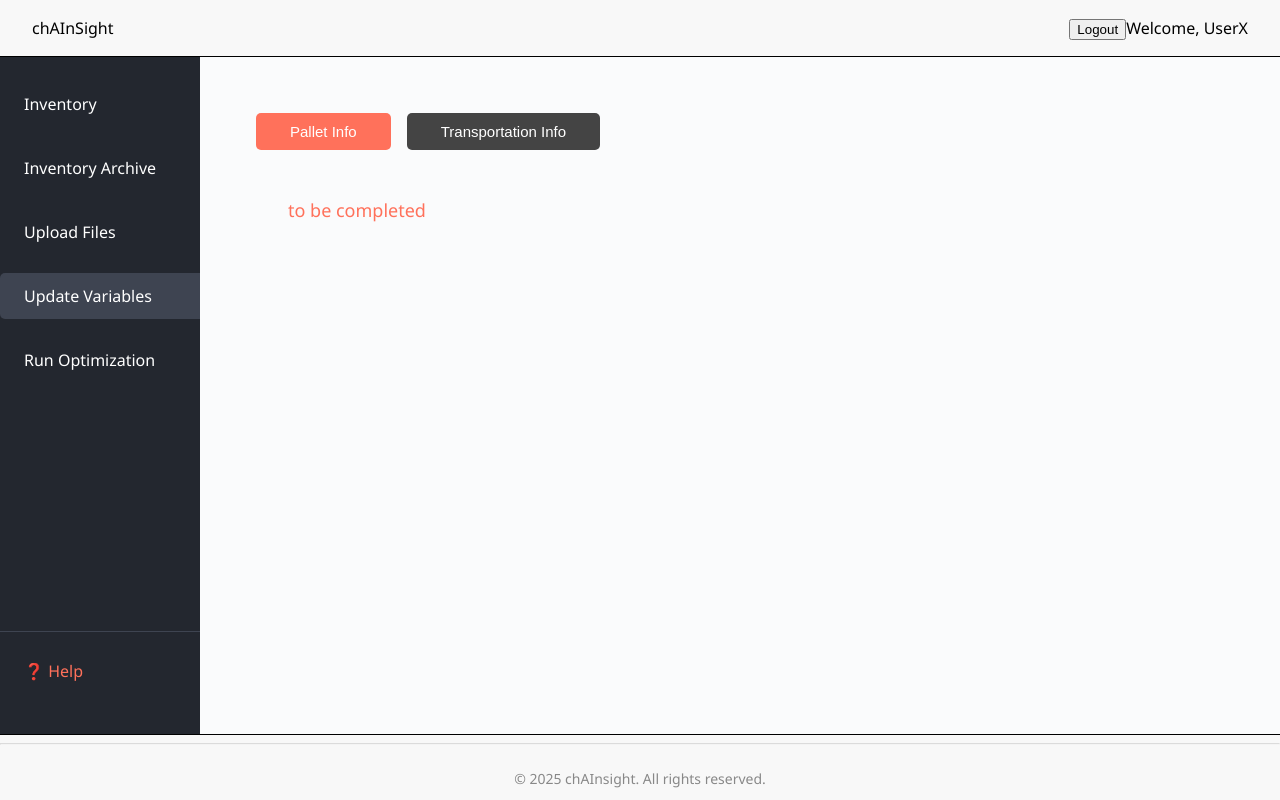
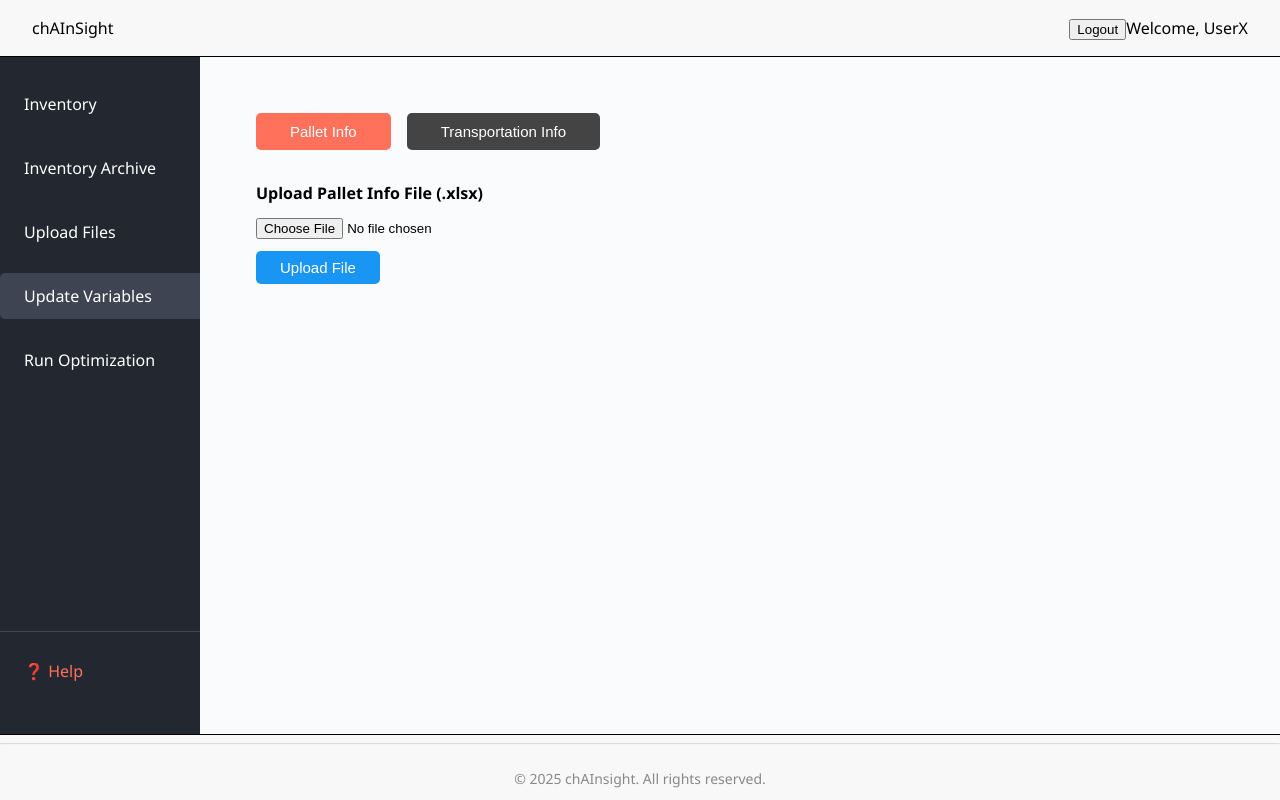
Before and after one commit to ilyasmert/chainsight, a React (Create React App) app in the folder chainsight_frontend/: page /variables in a window 1280 px wide. Built offline with nearby package versions, Linux system fonts and the light colour scheme.

Commit message:
update pallet info implemented

```diff
--- a/chainsight_frontend/src/pages/UpdateVariablesPage.js
+++ b/chainsight_frontend/src/pages/UpdateVariablesPage.js
@@ -1,11 +1,20 @@
 import React, { useState } from 'react';
+import axios from 'axios';
 
-// Simple SVGs for visuals
 const truckSVG = (
-  <svg height="24" viewBox="0 0 24 24" style={{ marginRight: 8 }}><rect x="2" y="9" width="13" height="6" fill="#aaa"/><rect x="15" y="11" width="5" height="4" fill="#d63"/><circle cx="6" cy="17" r="2" fill="#333"/><circle cx="17" cy="17" r="2" fill="#333"/></svg>
+  <svg height="24" viewBox="0 0 24 24" style={{ marginRight: 8 }}>
+    <rect x="2" y="9" width="13" height="6" fill="#aaa" />
+    <rect x="15" y="11" width="5" height="4" fill="#d63" />
+    <circle cx="6" cy="17" r="2" fill="#333" />
+    <circle cx="17" cy="17" r="2" fill="#333" />
+  </svg>
 );
 const containerSVG = (
-  <svg height="24" viewBox="0 0 24 24" style={{ marginRight: 8 }}><rect x="4" y="10" width="16" height="6" fill="#1996f3"/><rect x="2" y="11" width="2" height="4" fill="#888"/><rect x="20" y="11" width="2" height="4" fill="#888"/></svg>
+  <svg height="24" viewBox="0 0 24 24" style={{ marginRight: 8 }}>
+    <rect x="4" y="10" width="16" height="6" fill="#1996f3" />
+    <rect x="2" y="11" width="2" height="4" fill="#888" />
+    <rect x="20" y="11" width="2" height="4" fill="#888" />
+  </svg>
 );
 
 const defaultRows = [
@@ -17,6 +26,8 @@ const UpdateVariablesPage = () => {
   const [activeTab, setActiveTab] = useState("pallet");
   const [rows, setRows] = useState(defaultRows);
   const [saved, setSaved] = useState(false);
+  const [file, setFile] = useState(null);
+  const [uploadStatus, setUploadStatus] = useState('');
 
   const handleInputChange = (index, field, value) => {
     const updated = [...rows];
@@ -27,9 +38,21 @@ const UpdateVariablesPage = () => {
 
   const handleSave = () => {
     setSaved(true);
-    // In real use, call an API to persist data here
-    // For demo: print to console
     console.log("Saved transportation info:", rows);
+  };
+
+  const handleFileUpload = async () => {
+    if (!file) return;
+
+    const formData = new FormData();
+    formData.append('file', file);
+
+    try {
+      await axios.post('http://localhost:8000/api/update_pallet_info/', formData);
+      setUploadStatus("✅ Upload successful!");
+    } catch (error) {
+      setUploadStatus("❌ Upload failed!");
+    }
   };
 
   return (
@@ -64,14 +87,39 @@ const UpdateVariablesPage = () => {
         >Transportation Info</button>
       </div>
 
-      {/* Tab Content */}
-      <div>
+      {/* Pallet Info Content */}
       {activeTab === "pallet" && (
-          <div style={{ fontSize: 18, fontWeight: 500, color: "#ff715b", padding: 32 }}>
-            to be completed
+        <div style={{ marginTop: 32 }}>
+          <h3 style={{ fontSize: 16, fontWeight: 600, marginBottom: 12 }}>Upload Pallet Info File (.xlsx)</h3>
+          <input
+            type="file"
+            accept=".xlsx"
+            onChange={(e) => setFile(e.target.files[0])}
+            style={{ marginBottom: 12 }}
+          />
+          <br />
+          <button
+            onClick={handleFileUpload}
+            style={{
+              background: "#1996f3",
+              color: "#fff",
+              border: "none",
+              borderRadius: 5,
+              fontSize: 15,
+              padding: "8px 24px",
+              cursor: "pointer",
+              fontWeight: 500,
+            }}
+          >
+            Upload File
+          </button>
+          <div style={{ marginTop: 12, color: uploadStatus.startsWith("✅") ? "green" : "red" }}>
+            {uploadStatus}
+          </div>
         </div>
       )}
 
+      {/* Transportation Info Content */}
       {activeTab === "transportation" && (
         <div style={{ maxWidth: 460, marginTop: 16, marginLeft: 4 }}>
           <table style={{ width: "100%", borderCollapse: "collapse" }}>
@@ -145,7 +193,6 @@ const UpdateVariablesPage = () => {
         </div>
       )}
     </div>
-    </div>
   );
 };
 
```
Lines whose indentation alone changed are shown as unchanged.
